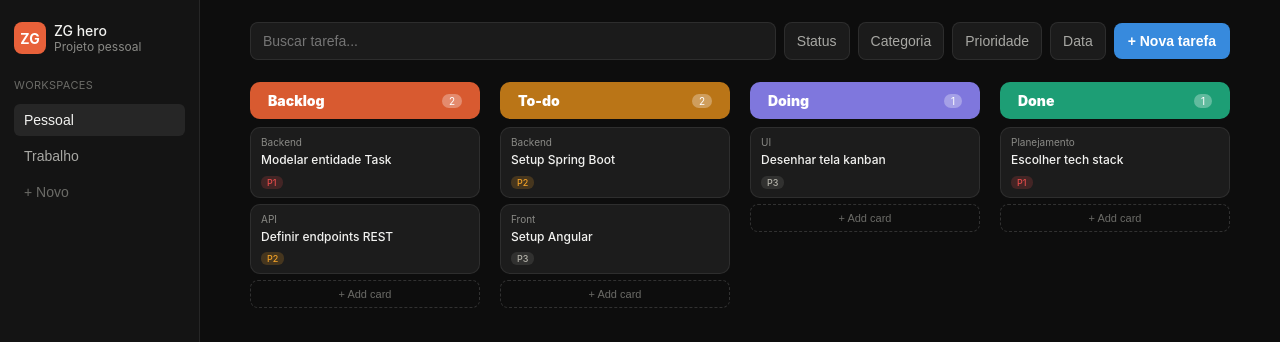
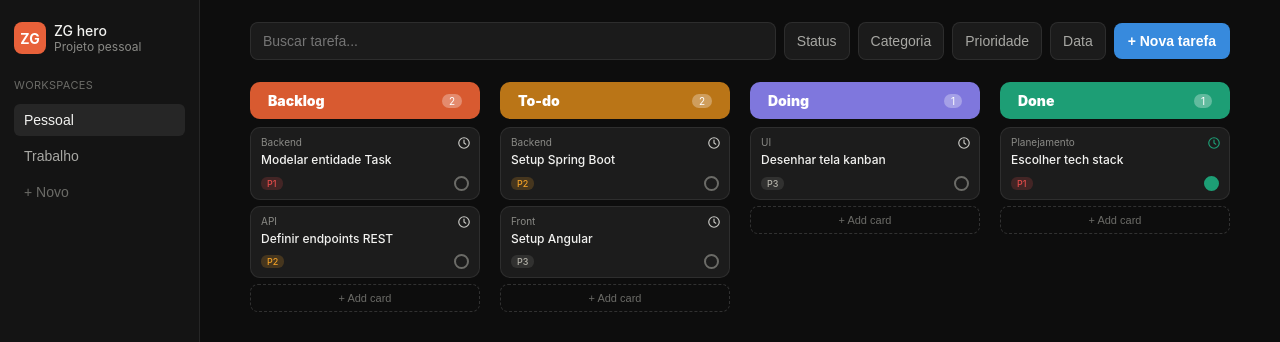
Before and after one commit to HenriqueRoberto/to-do-list-zg-hero-frontend, an Angular app: page / in a window 1280 px wide. Shown: the top 342 px of the page. Built offline with nearby package versions, Linux system fonts and the light colour scheme.

Commit message:
feat: adiciona relogio de prazo e radio para avancar status no card

```diff
--- a/src/app/components/board/board.html
+++ b/src/app/components/board/board.html
@@ -11,9 +11,9 @@
   </div>
 
   <div class="board__columns">
-    <app-column title="Backlog" color="var(--col-backlog)" [tasks]="backlog()" />
-    <app-column title="To-do" color="var(--col-todo)" [tasks]="todo()" />
-    <app-column title="Doing" color="var(--col-doing)" [tasks]="doing()" />
-    <app-column title="Done" color="var(--col-done)" [tasks]="done()" />
+    <app-column title="Backlog" color="var(--col-backlog)" [tasks]="backlog()" (avancarTask)="avancarStatus($event)" />
+    <app-column title="To-do" color="var(--col-todo)" [tasks]="todo()" (avancarTask)="avancarStatus($event)" />
+    <app-column title="Doing" color="var(--col-doing)" [tasks]="doing()" (avancarTask)="avancarStatus($event)" />
+    <app-column title="Done" color="var(--col-done)" [tasks]="done()" (avancarTask)="avancarStatus($event)" />
   </div>
 </main>
--- a/src/app/components/board/board.ts
+++ b/src/app/components/board/board.ts
@@ -1,6 +1,6 @@
 import { Component, signal, computed } from '@angular/core';
 import { Column } from '../column/column';
-import { Task } from '../../models/task';
+import { Task, Status } from '../../models/task';
 
 @Component({
   selector: 'app-board',
@@ -22,4 +22,16 @@ export class Board {
   readonly todo = computed(() => this.tasks().filter(t => t.status === 'TODO'));
   readonly doing = computed(() => this.tasks().filter(t => t.status === 'DOING'));
   readonly done = computed(() => this.tasks().filter(t => t.status === 'DONE'));
+
+  avancarStatus(id: string) {
+    const ordem: Status[] = ['BACKLOG', 'TODO', 'DOING', 'DONE'];
+    this.tasks.update(lista =>
+      lista.map(tarefa => {
+        if (tarefa.id !== id) return tarefa;
+        const indice = ordem.indexOf(tarefa.status);
+        if (indice >= ordem.length - 1) return tarefa;
+        return { ...tarefa, status: ordem[indice + 1] };
+      })
+    );
+  }
 }
--- a/src/app/components/column/column.html
+++ b/src/app/components/column/column.html
@@ -6,7 +6,7 @@
 
   <div class="column__cards">
     @for (task of tasks(); track task.id) {
-      <app-task-card [task]="task" />
+      <app-task-card [task]="task" (avancar)="avancarTask.emit($event)" />
     }
     <button class="column__add">+ Add card</button>
   </div>
--- a/src/app/components/column/column.ts
+++ b/src/app/components/column/column.ts
@@ -1,4 +1,4 @@
-import { Component, input } from '@angular/core';
+import { Component, input, output } from '@angular/core';
 import { Task } from '../../models/task';
 import { TaskCard } from '../task-card/task-card';
 
@@ -12,4 +12,5 @@ export class Column {
   readonly title = input.required<string>();
   readonly color = input.required<string>();
   readonly tasks = input<Task[]>([]);
+  readonly avancarTask = output<string>();
 }
--- a/src/app/components/task-card/task-card.css
+++ b/src/app/components/task-card/task-card.css
@@ -41,3 +41,35 @@
 .task-card__priority--p3 { background: rgba(136, 135, 128, 0.2); color: #b4b2a9; }
 .task-card__priority--p4 { background: rgba(136, 135, 128, 0.2); color: #b4b2a9; }
 .task-card__priority--p5 { background: rgba(136, 135, 128, 0.2); color: #b4b2a9; }
+
+
+
+.task-card {
+  position: relative;
+}
+
+.task-card__clock {
+  position: absolute;
+  top: 8px;
+  right: 8px;
+}
+
+.task-card__clock--branco { color: #c9c9c5; }
+.task-card__clock--amarelo { color: #ef9f27; }
+.task-card__clock--vermelho { color: #e24b4a; }
+.task-card__clock--verde { color: #1d9e75; }
+
+.task-card__radio {
+  width: 15px;
+  height: 15px;
+  border-radius: 50%;
+  border: 2px solid var(--text-faint);
+  background: transparent;
+  cursor: pointer;
+  padding: 0;
+}
+
+.task-card__radio--done {
+  background: #1d9e75;
+  border-color: #1d9e75;
+}
--- a/src/app/components/task-card/task-card.html
+++ b/src/app/components/task-card/task-card.html
@@ -1,4 +1,12 @@
 <article class="task-card">
+  <svg class="task-card__clock task-card__clock--{{ corRelogio() }}"
+       width="14" height="14" viewBox="0 0 24 24" fill="none"
+       stroke="currentColor" stroke-width="2" stroke-linecap="round" stroke-linejoin="round"
+       aria-label="Prazo">
+    <circle cx="12" cy="12" r="9" />
+    <polyline points="12 7 12 12 15 14" />
+  </svg>
+
   @if (task().categoria) {
     <span class="task-card__category">{{ task().categoria }}</span>
   }
@@ -9,5 +17,10 @@
     <span class="task-card__priority task-card__priority--p{{ task().prioridade }}">
       P{{ task().prioridade }}
     </span>
+
+    <button class="task-card__radio"
+            [class.task-card__radio--done]="task().status === 'DONE'"
+            (click)="avancar.emit(task().id)"
+            aria-label="Avançar status"></button>
   </div>
 </article>
--- a/src/app/components/task-card/task-card.ts
+++ b/src/app/components/task-card/task-card.ts
@@ -1,5 +1,5 @@
-import { Component, input } from '@angular/core';
-import { Task } from '../../models/task';
+import { Component, input, output, computed } from '@angular/core';
+import { Task, Status } from '../../models/task';
 
 @Component({
   selector: 'app-task-card',
@@ -9,4 +9,39 @@ import { Task } from '../../models/task';
 })
 export class TaskCard {
   readonly task = input.required<Task>();
+  readonly avancar = output<string>();
+
+  readonly corRelogio = computed(() => {
+    const tarefa = this.task();
+    const hoje = this.zerarHora(new Date());
+
+    if (tarefa.status === 'DONE') {
+      if (tarefa.dataLimite && this.parseData(tarefa.dataLimite) < hoje) {
+        return 'vermelho';
+      }
+      return 'verde';
+    }
+
+    if (!tarefa.dataLimite) {
+      return 'branco';
+    }
+
+    const limite = this.parseData(tarefa.dataLimite);
+    const umDia = 1000 * 60 * 60 * 24;
+    const diasRestantes = Math.ceil((limite.getTime() - hoje.getTime()) / umDia);
+
+    if (diasRestantes < 0) return 'vermelho';
+    if (diasRestantes <= 3) return 'amarelo';
+    return 'branco';
+  });
+
+  private parseData(texto: string): Date {
+    const [ano, mes, dia] = texto.split('-').map(Number);
+    return new Date(ano, mes - 1, dia);
+  }
+
+  private zerarHora(data: Date): Date {
+    data.setHours(0, 0, 0, 0);
+    return data;
+  }
 }
```
